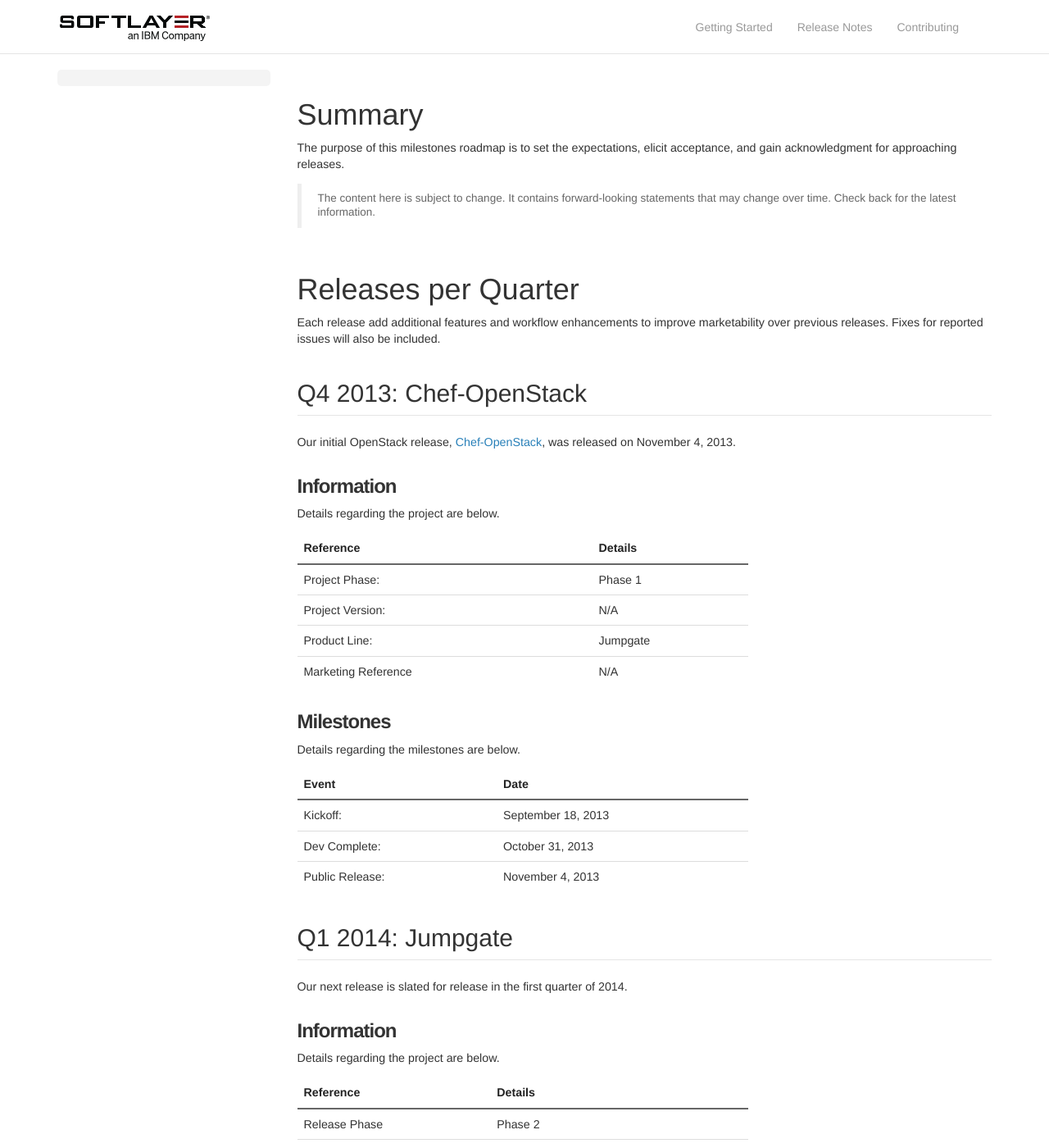
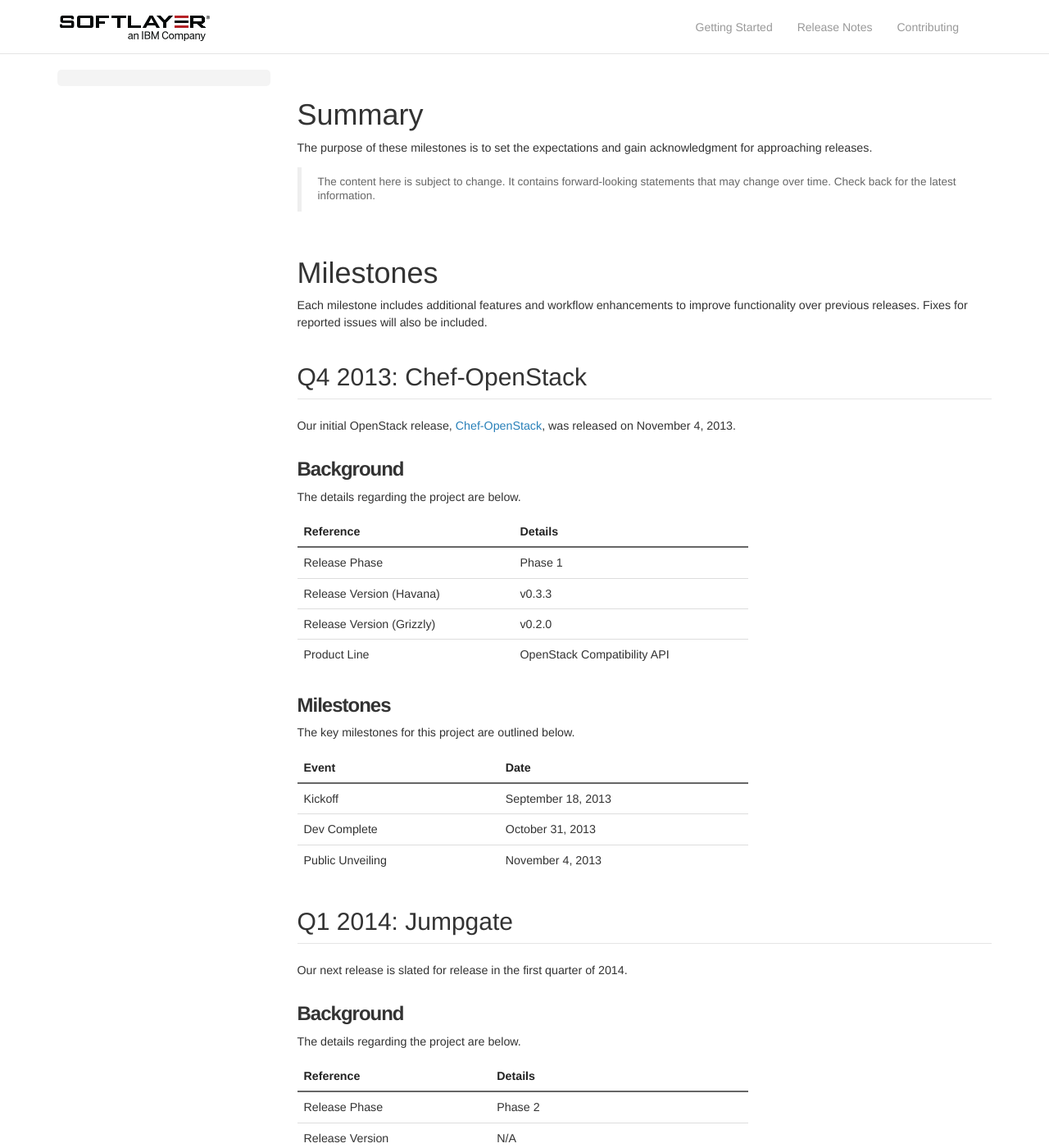
Before and after one commit to softlayer/jumpgate, a Jekyll site: the page built from milestones.md, in a window 1280 px wide and 1400 px high. Shown: the whole window at 82% size. Built offline with Jekyll 4.4.1, drawn with Linux system fonts in a browser that asks for light colours; nearby versions of some CDN libraries; library files that are not in the unit come from our copies; some of the changed text lies outside the part shown.

Commit message:
Updates to milestone page

```diff
--- a/_config.yml
+++ b/_config.yml
@@ -1,7 +1,7 @@
 # Project
 project: Jumpgate
 lead: "Because Landreth just had to ruin it for everybody"
-public_url: http://softlayer.github.io/jumgate
+public_url: http://softlayer.github.io/jumpgate
 
 # Versions
 version: 0.0.1
@@ -25,4 +25,4 @@
 
 # Server
 permalink: pretty
-exclude: [".gitignore", "LICENSE", "README.md", "humans.txt"]
+exclude: [".gitignore", "LICENSE", "README.md", "humans.txt", "TODO.md"]
--- a/_includes/footer.html
+++ b/_includes/footer.html
@@ -18,11 +18,6 @@
 <script src="{{ page.baseurl }}js/scrollspy.js"></script>
 <script src="{{ page.baseurl }}js/application.js"></script>
 <script src="{{ page.baseurl }}js/affix.js"></script>
-
-<!-- Share This -->
-<script type="text/javascript">var switchTo5x=true;</script>
-<script type="text/javascript" src="http://w.sharethis.com/button/buttons.js"></script>
-<script type="text/javascript">stLight.options({publisher: "44da564a-80ed-453b-beba-77d614cb5d81", doNotHash: false, doNotCopy: false, hashAddressBar: false});</script>
 
 <!-- Typekit Fonts -->
 <script type="text/javascript" src="//use.typekit.net/lzt3exy.js"></script>
--- a/_includes/header.html
+++ b/_includes/header.html
@@ -9,10 +9,10 @@
 <link type="text/plain" href="{{ page.baseurl }}humans.txt" rel="author">
 
 <title>
-  {% if page.title == "OpenStack Compatibility API" %}
+  {% if page.title == "Jumpgate" %}
     {{ page.title }}
   {% else %}
-    {{ page.title }} &middot; OpenStack Compatibility API
+    {{ page.title }} &middot; Jumpgate
   {% endif %}
 </title>
 
--- a/milestones.md
+++ b/milestones.md
@@ -7,21 +7,21 @@
 
 # Summary
 
-The purpose of this milestones roadmap is to set the expectations, elicit acceptance, and gain acknowledgment for approaching releases.
+The purpose of these milestones is to set the expectations and gain acknowledgment for approaching releases.
 
-  > The content here is subject to change. It contains forward-looking statements that may change over time. Check back for the latest information.
+> The content here is subject to change. It contains forward-looking statements that may change over time. Check back for the latest information.
 
-# Releases per Quarter
+# Milestones
 
-Each release add additional features and workflow enhancements to improve marketability over previous releases. Fixes for reported issues will also be included.
+Each milestone includes additional features and workflow enhancements to improve functionality over previous releases. Fixes for reported issues will also be included.
 
 ## Q4 2013: Chef-OpenStack
 
-Our initial OpenStack release, [Chef-OpenStack]({{ page.baseurl }}release-notes), was released on November 4, 2013.
+Our initial OpenStack release, [Chef-OpenStack](http://softlayer.github.com/.chef-openstack), was released on November 4, 2013.
 
-### Information
+### Background
 
-Details regarding the project are below.
+The details regarding the project are below.
 
 <div class="table-responsive" id="component-table">
   <table class="table table-hover" id="no-borders">
@@ -33,20 +33,20 @@
     </thead>
     <tbody>
       <tr>
-        <td>Project Phase:</td>
+        <td>Release Phase</td>
         <td>Phase 1</td>
       </tr>
       <tr>
-        <td>Project Version:</td>
-        <td>N/A</td>
+        <td>Release Version (Havana)</td>
+        <td>v0.3.3</td>
       </tr>
       <tr>
-        <td>Product Line:</td>
-        <td>Jumpgate</td>
+        <td>Release Version (Grizzly)</td>
+        <td>v0.2.0</td>
       </tr>
       <tr>
-        <td>Marketing Reference</td>
-        <td>N/A</td>
+        <td>Product Line</td>
+        <td>OpenStack Compatibility API</td>
       </tr>
     </tbody>
   </table>
@@ -54,7 +54,7 @@
 
 ### Milestones
 
-Details regarding the milestones are below.
+The key milestones for this project are outlined below.
 
 <div class="table-responsive" id="component-table">
   <table class="table table-hover" id="no-borders">
@@ -66,15 +66,15 @@
     </thead>
     <tbody>
       <tr>
-        <td>Kickoff:</td>
+        <td>Kickoff</td>
         <td>September 18, 2013</td>
       </tr>
       <tr>
-        <td>Dev Complete:</td>
+        <td>Dev Complete</td>
         <td>October 31, 2013</td>
       </tr>
       <tr>
-        <td>Public Release:</td>
+        <td>Public Unveiling</td>
         <td>November 4, 2013</td>
       </tr>
     </tbody>
@@ -85,9 +85,9 @@
 
 Our next release is slated for release in the first quarter of 2014.
 
-### Information
+### Background
 
-Details regarding the project are below.
+The details regarding the project are below.
 
 <div class="table-responsive" id="component-table">
   <table class="table table-hover" id="no-borders">
@@ -120,7 +120,7 @@
 
 ### Milestones
 
-Details regarding the milestones are below.
+The key milestones for this project are outlined below.
 
 <div class="table-responsive" id="component-table">
   <table class="table table-hover" id="no-borders">
@@ -149,11 +149,11 @@
 
 ## Q2 2014: Icehouse
 
-This project includes the upgrade process for the Icehouse release. It's slated for release in April-May 2014.
+This project includes the upgrade process for the Icehouse release. According to the [OpenStack Roadmap](http://www.openstack.org/software/roadmap), the release from them is slated for April 2014.
 
-### Information
+### Background
 
-Details regarding the project are below.
+The details regarding the project are below.
 
 <div class="table-responsive" id="component-table">
   <table class="table table-hover" id="no-borders">
@@ -186,7 +186,7 @@
 
 ### Milestones
 
-Details regarding the milestones are below.
+The key milestones for this project are outlined below.
 
 <div class="table-responsive" id="component-table">
   <table class="table table-hover" id="no-borders">
@@ -213,6 +213,6 @@
   </table>
 </div>
 
-## Forward-Looking Planning
+# Forward-Looking Planning
 
 As the number of OpenStack projects grow, more and more releases will be added to our roadmap. Stay tuned.
```
Also changed, not shown: contributing.md (+0 -1 lines).
